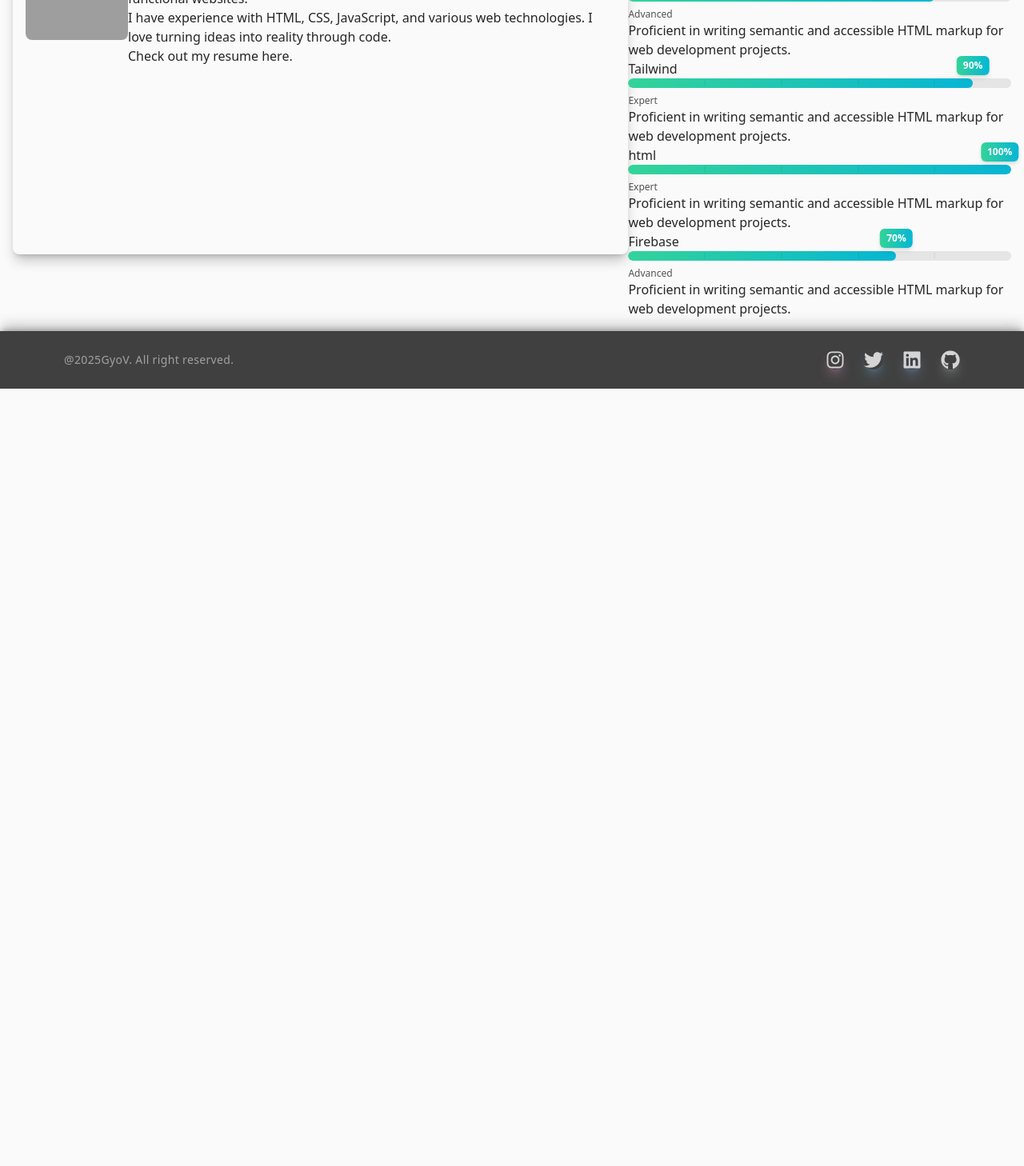
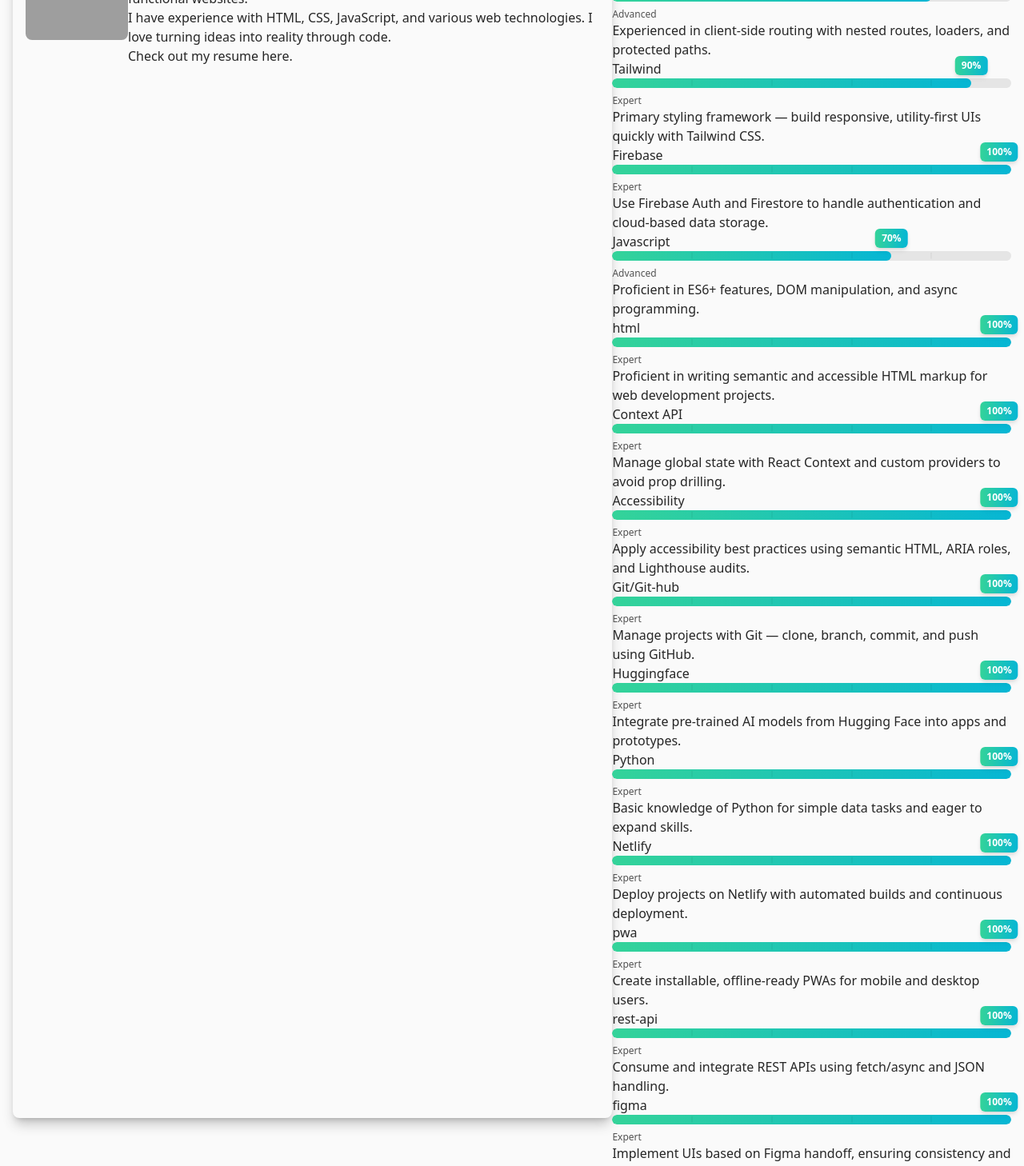
Before and after one commit to gyo82v/react-personal-homepage, a React (Vite) app: page / in a window 1280 px wide. Shown: the part 700-2158 px from the top of the page at 80% size. Before the commit the page ends 1186 px from the top, so only its background shows below. Built offline with nearby package versions, Linux system fonts and the light colour scheme; grey boxes are pictures that could not be loaded.

Commit message:
chore: Add skillsData.js

```diff
--- a/src/skillsData.js
+++ b/src/skillsData.js
@@ -2,31 +2,108 @@ export const skillsData = [
     {
         id : 1,
         name : "React",
-        description : "Proficient in writing semantic and accessible HTML markup for web development projects.",
+        description : "Main coding language: creating modular, hooks-driven components and stateful SPAs using Vite.",
         progression : 80,
+        tag : ["react"]
     },
     {
         id : 2,
-        name : "Javascript",
-        description : "Proficient in writing semantic and accessible HTML markup for web development projects.",
+        name : "React-router",
+        description : "Experienced in client-side routing with nested routes, loaders, and protected paths.",
         progression : 80,
+        tag : ["react"]
     },
     {
         id : 3,
         name : "Tailwind",
-        description : "Proficient in writing semantic and accessible HTML markup for web development projects.",
+        description : "Primary styling framework — build responsive, utility-first UIs quickly with Tailwind CSS.",
         progression : 90,
+        tag : ["style"]
     },
     {
         id : 4,
+        name : "Firebase",
+        description : "Use Firebase Auth and Firestore to handle authentication and cloud-based data storage.",
+        progression : 100,
+        tag : ["cloud"]
+    },
+    {
+        id : 5,
+        name : "Javascript",
+        description : "Proficient in ES6+ features, DOM manipulation, and async programming.",
+        progression : 70,
+        tag : ["lang", "javascript"]
+    },
+    {
+        id : 6,
         name : "html",
         description : "Proficient in writing semantic and accessible HTML markup for web development projects.",
         progression : 100,
+        tag : ["lang"]
     },
     {
-        id : 5,
-        name : "Firebase",
-        description : "Proficient in writing semantic and accessible HTML markup for web development projects.",
-        progression : 70,
-    }
+        id : 7,
+        name : "Context API",
+        description : "Manage global state with React Context and custom providers to avoid prop drilling.",
+        progression : 100,
+        tag : ["react"]
+    },
+    {
+        id : 8,
+        name : "Accessibility",
+        description : "Apply accessibility best practices using semantic HTML, ARIA roles, and Lighthouse audits.",
+        progression : 100,
+        tag : ["extra"]
+    },
+    {
+        id : 8,
+        name : "Git/Git-hub",
+        description : "Manage projects with Git — clone, branch, commit, and push using GitHub.",
+        progression : 100,
+        tag : ["version"]
+    },
+    {
+        id : 9,
+        name : "Huggingface",
+        description : "Integrate pre-trained AI models from Hugging Face into apps and prototypes.",
+        progression : 100,
+        tag : ["ai"]
+    },
+    {
+        id : 10,
+        name : "Python",
+        description : "Basic knowledge of Python for simple data tasks and eager to expand skills.",
+        progression : 100,
+        tag : ["lang", "beginner"]
+    },
+    {
+        id : 11,
+        name : "Netlify",
+        description : "Deploy projects on Netlify with automated builds and continuous deployment.",
+        progression : 100,
+        tag : ["deploy"]
+    },
+    {
+        id : 12,
+        name : "pwa",
+        description : "Create installable, offline-ready PWAs for mobile and desktop users.",
+        progression : 100,
+        tag : ["react", "mobile"]
+    },
+    {
+        id : 12,
+        name : "rest-api",
+        description : "Consume and integrate REST APIs using fetch/async and JSON handling.",
+        progression : 100,
+        tag : ["lang", "javascript"]
+    },
+    {
+        id : 12,
+        name : "figma",
+        description : "Implement UIs based on Figma handoff, ensuring consistency and responsiveness.",
+        progression : 100,
+        tag : ["style",]
+    },
+
+
 ]
```
